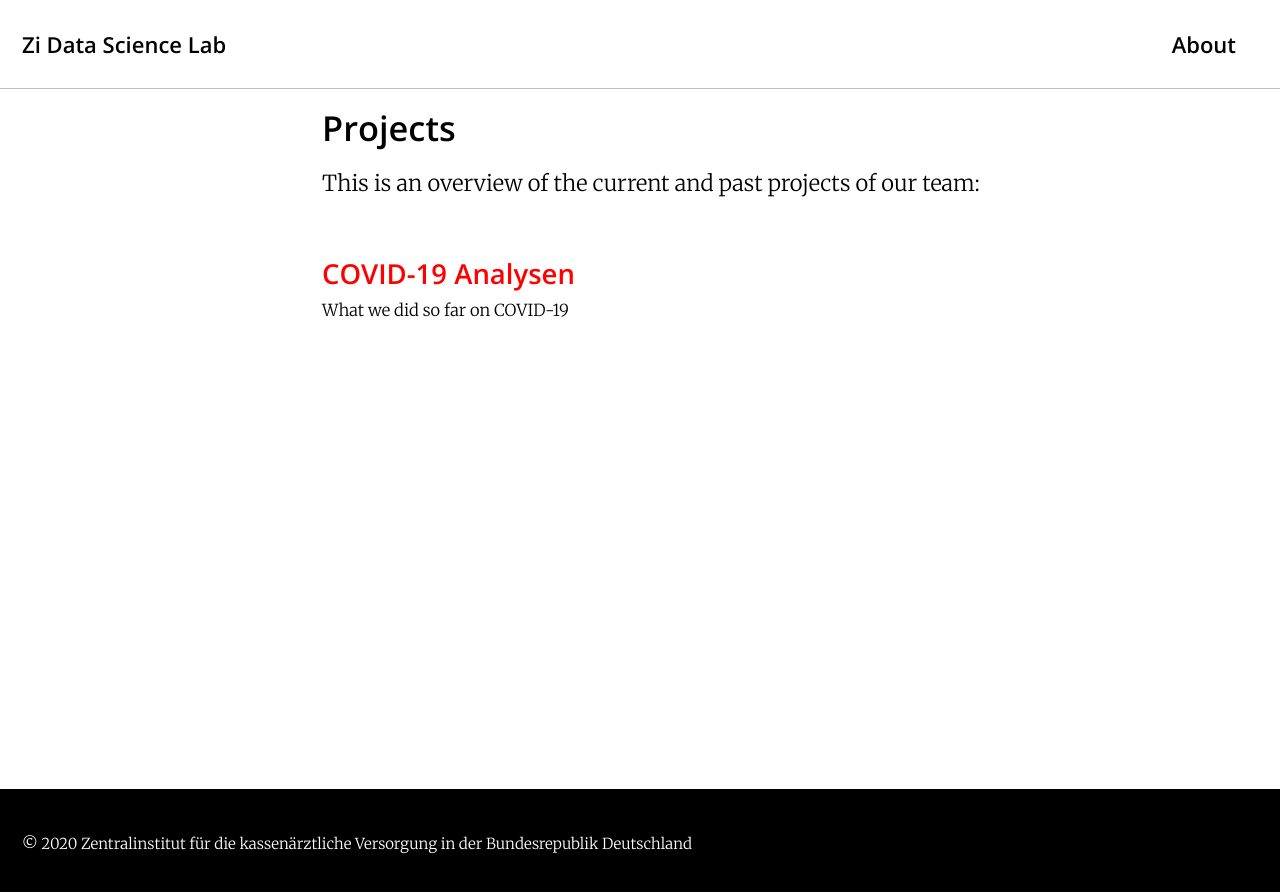
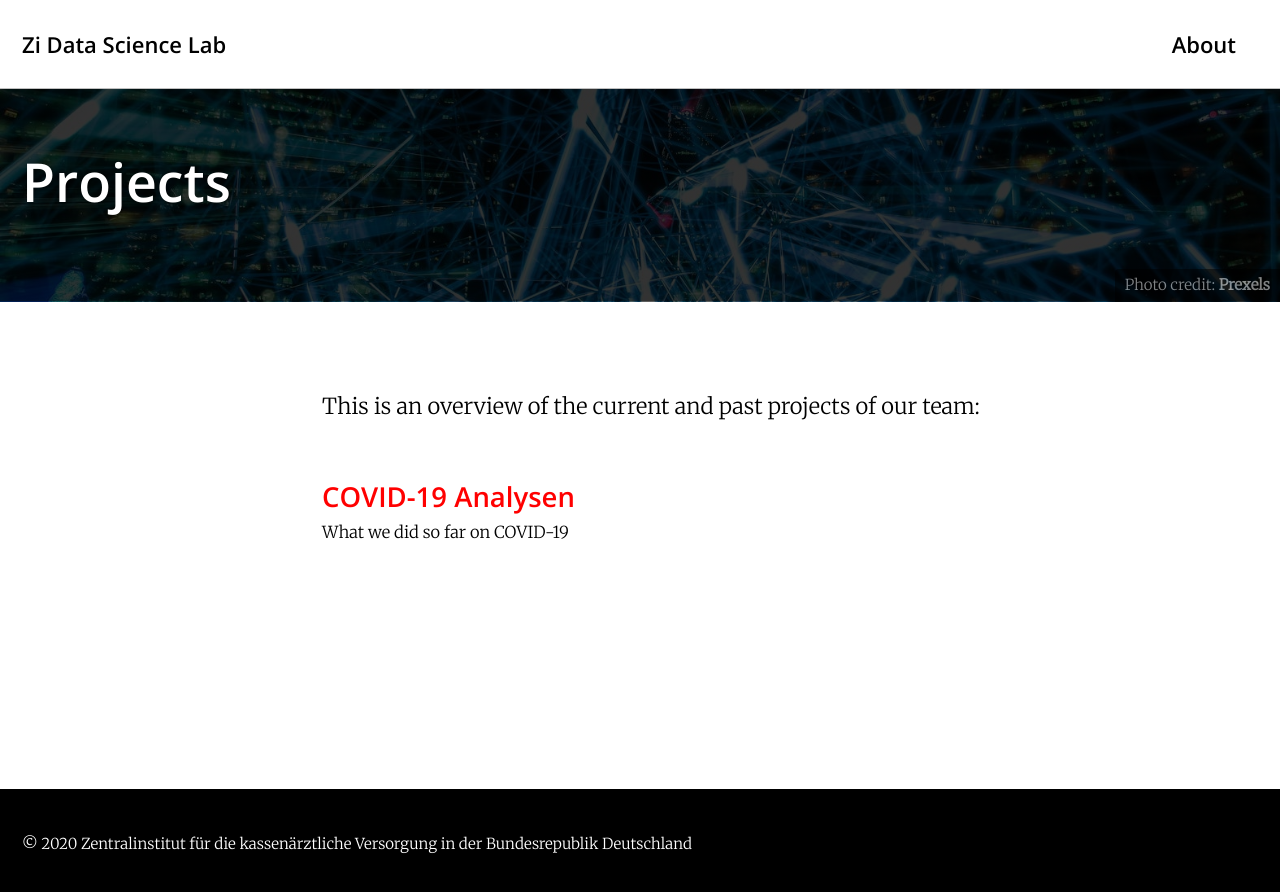
Before and after one commit to zidatalab/zidatalab.github.io, a Jekyll site: the page built from _pages/Projects.md, in a window 1280 px wide. Shown: the top 892 px of the page. Built offline with Jekyll 4.4.1, drawn with Linux system fonts in a browser that asks for light colours; cached includes are drawn as plain includes; nearby versions of some CDN libraries.

Commit message:
Update Projects.md

```diff
--- a/_pages/Projects.md
+++ b/_pages/Projects.md
@@ -2,6 +2,10 @@
 title: Projects
 layout: collection
 permalink: /projects/
+header:
+  overlay_filter: 0.8 # same as adding an opacity of 0.5 to a black background
+  caption: "Photo credit: [**Prexels**](https://www.pexels.com/photo/abstract-art-blur-bright-373543/)"
+  overlay_image: assets/images/pexels-photo-373543.jpeg
 collection: projects
 classes: wide
 ---
```
